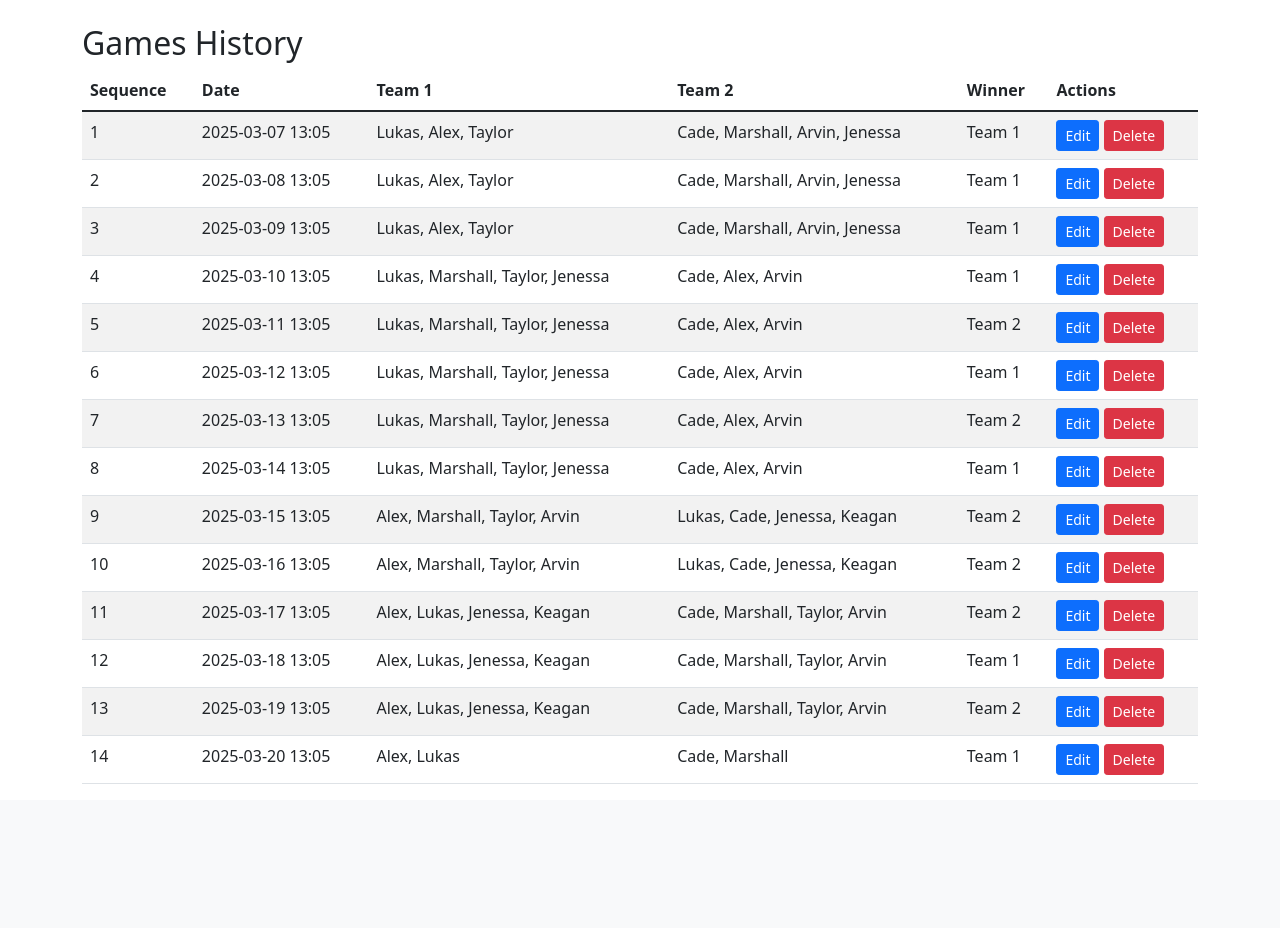
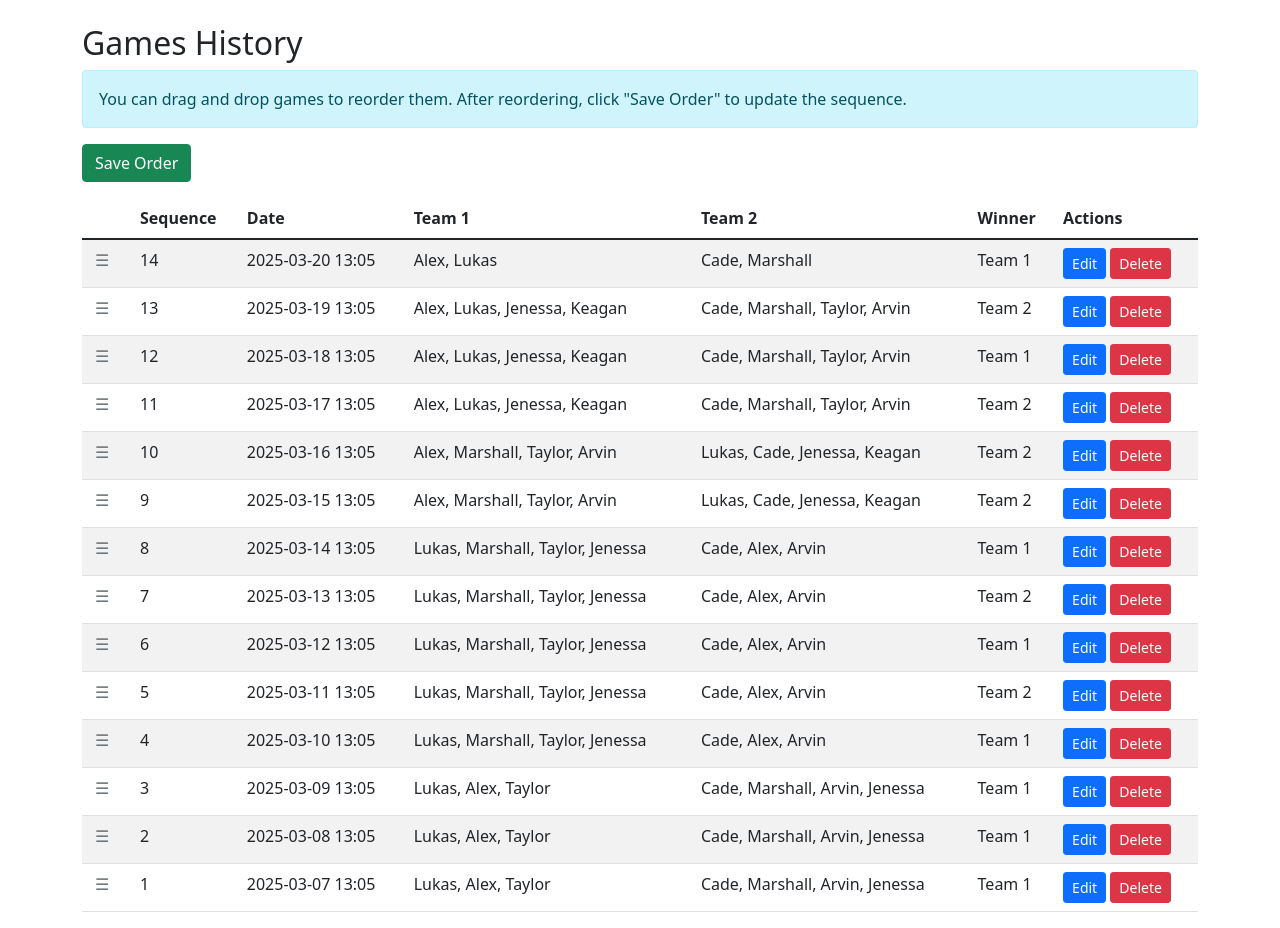
Before and after one commit to LukasKanopka/GrassPowerRanking, a Flask app: page /games in a window 1280 px wide. Shown: the part 56-984 px from the top of the page. Before the commit the page ends 840 px from the top, so only its background shows below. Run offline with Flask 3, Linux system fonts and the light colour scheme.

Commit message:
Gold medals, win rate, order fix

```diff
--- a/app.py
+++ b/app.py
@@ -1,4 +1,4 @@
-from flask import Flask, render_template, request, redirect, url_for, flash
+from flask import Flask, render_template, request, redirect, url_for, flash, jsonify
 from models import db, Player, Game
 from datetime import datetime
 import math
@@ -13,7 +13,52 @@ db.init_app(app)
 @app.route('/')
 def index():
     players = Player.query.order_by(Player.elo.desc()).all()
-    return render_template('leaderboard.html', players=players)
+
+    # Calculate wins, losses, and win percentage for each player
+    player_stats = {}
+
+    # Get all games
+    games = Game.query.all()
+
+    for player in players:
+        # Initialize stats
+        player_stats[player.id] = {'wins': 0, 'losses': 0, 'win_pct': 0}
+
+    # Calculate wins and losses
+    for game in games:
+        team1_ids = [int(pid) for pid in game.team1_players.split(',')]
+        team2_ids = [int(pid) for pid in game.team2_players.split(',')]
+
+        # Team 1 won
+        if game.winner == 1:
+            for player_id in team1_ids:
+                if player_id in player_stats:
+                    player_stats[player_id]['wins'] += 1
+            for player_id in team2_ids:
+                if player_id in player_stats:
+                    player_stats[player_id]['losses'] += 1
+
+        # Team 2 won
+        elif game.winner == 2:
+            for player_id in team1_ids:
+                if player_id in player_stats:
+                    player_stats[player_id]['losses'] += 1
+            for player_id in team2_ids:
+                if player_id in player_stats:
+                    player_stats[player_id]['wins'] += 1
+
+    # Calculate win percentages
+    for player_id, stats in player_stats.items():
+        total_games = stats['wins'] + stats['losses']
+        if total_games > 0:
+            stats['win_pct'] = (stats['wins'] / total_games) * 100
+        else:
+            stats['win_pct'] = 0
+
+        # Format win percentage to 1 decimal place
+        stats['win_pct'] = round(stats['win_pct'], 1)
+
+    return render_template('leaderboard.html', players=players, player_stats=player_stats)
 
 @app.route('/new_game', methods=['GET', 'POST'])
 def new_game():
@@ -47,7 +92,7 @@ def new_game():
 
 @app.route('/games')
 def games():
-    games_list = Game.query.order_by(Game.sequence).all()
+    games_list = Game.query.order_by(Game.sequence.desc()).all()
     players = Player.query.all()
 
     # Create a dict for quick lookup
@@ -115,6 +160,34 @@ def delete_game(game_id):
     flash('Game deleted successfully!')
     return redirect(url_for('games'))
 
+@app.route('/update_game_order', methods=['POST'])
+def update_game_order():
+    data = request.json
+    game_ids = data.get('games', [])
+
+    if not game_ids:
+        return jsonify({'error': 'No game order provided'}), 400
+
+    try:
+        # Update sequences based on the new order
+        for index, game_id in enumerate(game_ids):
+            # Sequence numbers start from 1
+            new_sequence = index + 1
+            game = Game.query.get(game_id)
+            if game:
+                game.sequence = new_sequence
+
+        db.session.commit()
+
+        # Recalculate ELOs based on the new game order
+        recalculate_all_elos()
+
+        return jsonify({'message': 'Game order updated successfully'}), 200
+
+    except Exception as e:
+        db.session.rollback()
+        return jsonify({'error': str(e)}), 500
+
 def recalculate_all_elos():
     # Reset all player ELOs to starting values
     for player in Player.query.all():
@@ -145,12 +218,13 @@ def update_elos(team1_ids, team2_ids, winner):
 
     # Calculate ELO changes
     base_change = 50
+    exponent = 1.5
     if winner == 1:
-        ratio = team2_avg / team1_avg
+        ratio = (team2_avg / team1_avg)**exponent
         team1_change = base_change * ratio
         team2_change = -base_change * ratio
     else:
-        ratio = team1_avg / team2_avg
+        ratio = (team1_avg / team2_avg)**exponent
         team1_change = -base_change * ratio
         team2_change = base_change * ratio
 
--- a/templates/base.html
+++ b/templates/base.html
@@ -3,6 +3,39 @@
 <head>
     <title>ELO Tracker</title>
     <link href="https://cdn.jsdelivr.net/npm/bootstrap@5.1.3/dist/css/bootstrap.min.css" rel="stylesheet">
+    <script src="https://code.jquery.com/jquery-3.6.0.min.js"></script>
+    <script src="https://code.jquery.com/ui/1.13.1/jquery-ui.min.js"></script>
+    <link rel="stylesheet" href="https://code.jquery.com/ui/1.13.1/themes/base/jquery-ui.css">
+    <style>
+        .gold-rank {
+            background-color: #FFD700 !important;
+            font-weight: bold;
+        }
+        .silver-rank {
+            background-color: #C0C0C0 !important;
+            font-weight: bold;
+        }
+        .bronze-rank {
+            background-color: #CD7F32 !important;
+            font-weight: bold;
+        }
+        .draggable {
+            cursor: grab;
+        }
+        .draggable:active {
+            cursor: grabbing;
+        }
+        .dragging {
+            background-color: #f8f9fa;
+            opacity: 0.8;
+        }
+        .game-handle {
+            cursor: grab;
+            padding: 5px;
+            margin-right: 5px;
+            color: #6c757d;
+        }
+    </style>
 </head>
 <body>
     <nav class="navbar navbar-expand-lg navbar-light bg-light">
--- a/templates/games.html
+++ b/templates/games.html
@@ -11,9 +11,18 @@
     {% endif %}
 {% endwith %}
 
-<table class="table table-striped">
+<div class="alert alert-info mb-3">
+    <i class="bi bi-info-circle"></i> You can drag and drop games to reorder them. After reordering, click "Save Order" to update the sequence.
+</div>
+
+<div class="mb-3">
+    <button id="save-order" class="btn btn-success">Save Order</button>
+</div>
+
+<table class="table table-striped" id="games-table">
     <thead>
         <tr>
+            <th style="width: 50px"></th>
             <th>Sequence</th>
             <th>Date</th>
             <th>Team 1</th>
@@ -22,10 +31,11 @@
             <th>Actions</th>
         </tr>
     </thead>
-    <tbody>
+    <tbody id="sortable-games">
         {% for game in games %}
-        <tr>
-            <td>{{ game.sequence }}</td>
+        <tr class="draggable" data-game-id="{{ game.id }}" data-sequence="{{ game.sequence }}">
+            <td><span class="game-handle">&#9776;</span></td>
+            <td class="sequence-number">{{ game.sequence }}</td>
             <td>{{ game.date }}</td>
             <td>{{ game.team1 }}</td>
             <td>{{ game.team2 }}</td>
@@ -40,4 +50,54 @@
         {% endfor %}
     </tbody>
 </table>
+
+<script>
+$(function() {
+    // Store the original sequence numbers
+    let originalSequences = [];
+    $("#sortable-games tr").each(function() {
+        originalSequences.push($(this).data("sequence"));
+    });
+
+    $("#sortable-games").sortable({
+        handle: ".game-handle",
+        axis: "y",
+        helper: function(e, ui) {
+            ui.children().each(function() {
+                $(this).width($(this).width());
+            });
+            return ui;
+        },
+        start: function(e, tr) {
+            tr.item.addClass("dragging");
+        },
+        stop: function(e, tr) {
+            tr.item.removeClass("dragging");
+        }
+    });
+
+    $("#save-order").on("click", function() {
+        // Collect the new game order
+        var newOrder = [];
+        $("#sortable-games tr").each(function() {
+            newOrder.push($(this).data("game-id"));
+        });
+
+        // Send the order to the server
+        $.ajax({
+            url: "/update_game_order",
+            type: "POST",
+            contentType: "application/json",
+            data: JSON.stringify({ games: newOrder }),
+            success: function(response) {
+                alert("Game order updated successfully!");
+                location.reload();
+            },
+            error: function(error) {
+                alert("Error updating game order: " + error.responseText);
+            }
+        });
+    });
+});
+</script>
 {% endblock %}
```
Also changed, not shown: migrate_games.py (+10 -3 lines), templates/leaderboard.html (+18 -2 lines), templates/new_game.html (+53 -4 lines), README.txt (added), instance/elo.db.
